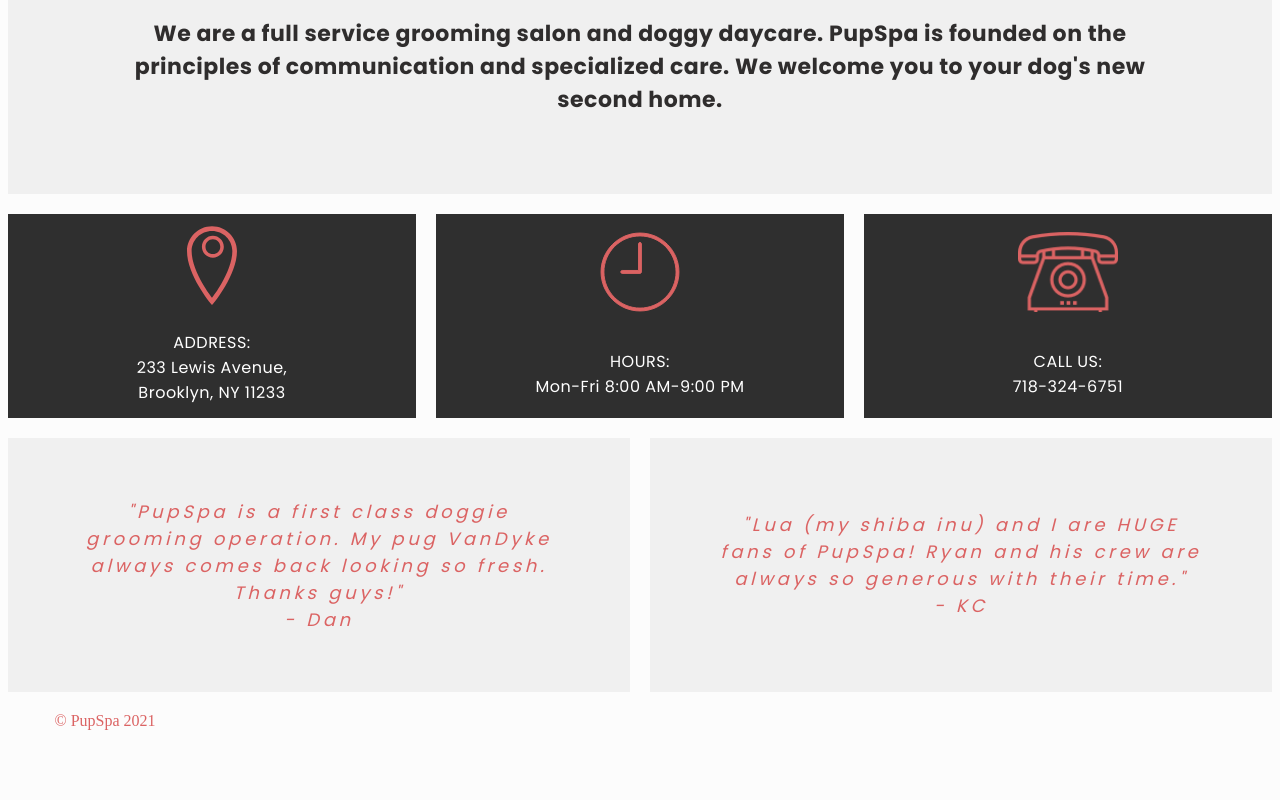
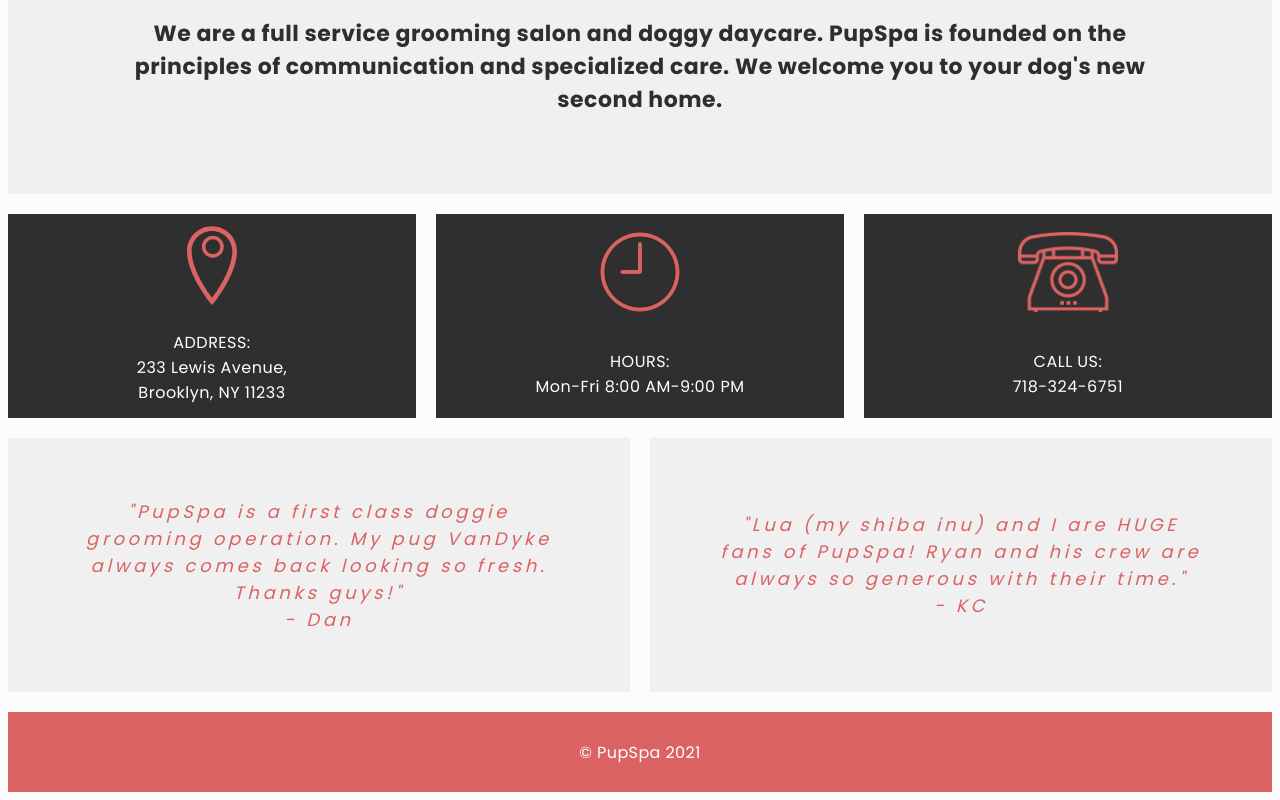
Before and after one commit to kendallawills/Codecademy_PupSpa, a plain HTML site: page index.html in a window 1280 px wide. Shown: the part 617-1417 px from the top of the page. Drawn offline with Linux system fonts and the light colour scheme.

Commit message:
Style Footer

```diff
--- a/resources/style.css
+++ b/resources/style.css
@@ -119,3 +119,16 @@ img {
 .two {
     grid-column: 4 / span 3;
 }
+
+/* FOOTER */
+
+footer {
+    color: #ffffff;
+    background-color: #db6363;
+    font-family: Poppins;
+    font-size: 16px;
+    letter-spacing: 0.4px;
+    display: grid;
+    grid-column-start: 1;
+    grid-column-end: 7;
+}
```
